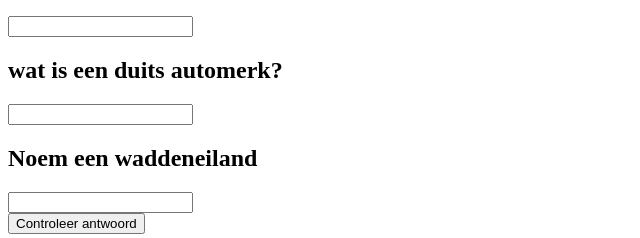
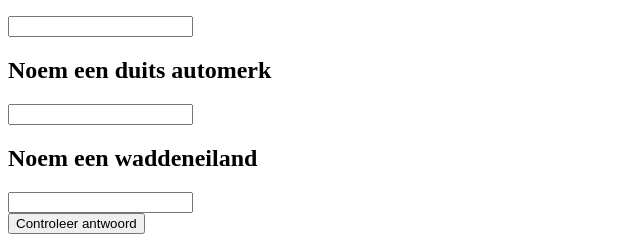
Before and after one commit to leahpronk/Volgens-volgorde-voldoen-5c25d140, a plain HTML site: page index.html in a window 1280 px wide. Shown: the part 286-524 px from the top of the page, 0-640 px from the left. Drawn offline with Linux system fonts and the light colour scheme.

Commit message:
Uitwerking van de exercise

```diff
--- a/index.html
+++ b/index.html
@@ -3,7 +3,7 @@
 
 <head>
     <meta charset="UTF-8">
-    <title>Alternative waarheid</title>
+    <title>volgens-volgorde-voldoen</title>
     <script src="script.js"></script>
 </head>
 
@@ -19,7 +19,7 @@
     <h2>Wat is het grootste meer van Nederland?</h2>
     <input id="ans3" type="text">
 
-    <h2>wat is een duits automerk?</h2>
+    <h2>Noem een duits automerk</h2>
     <input id="ans4" type="text">
 
     <h2>Noem een waddeneiland</h2>
```
